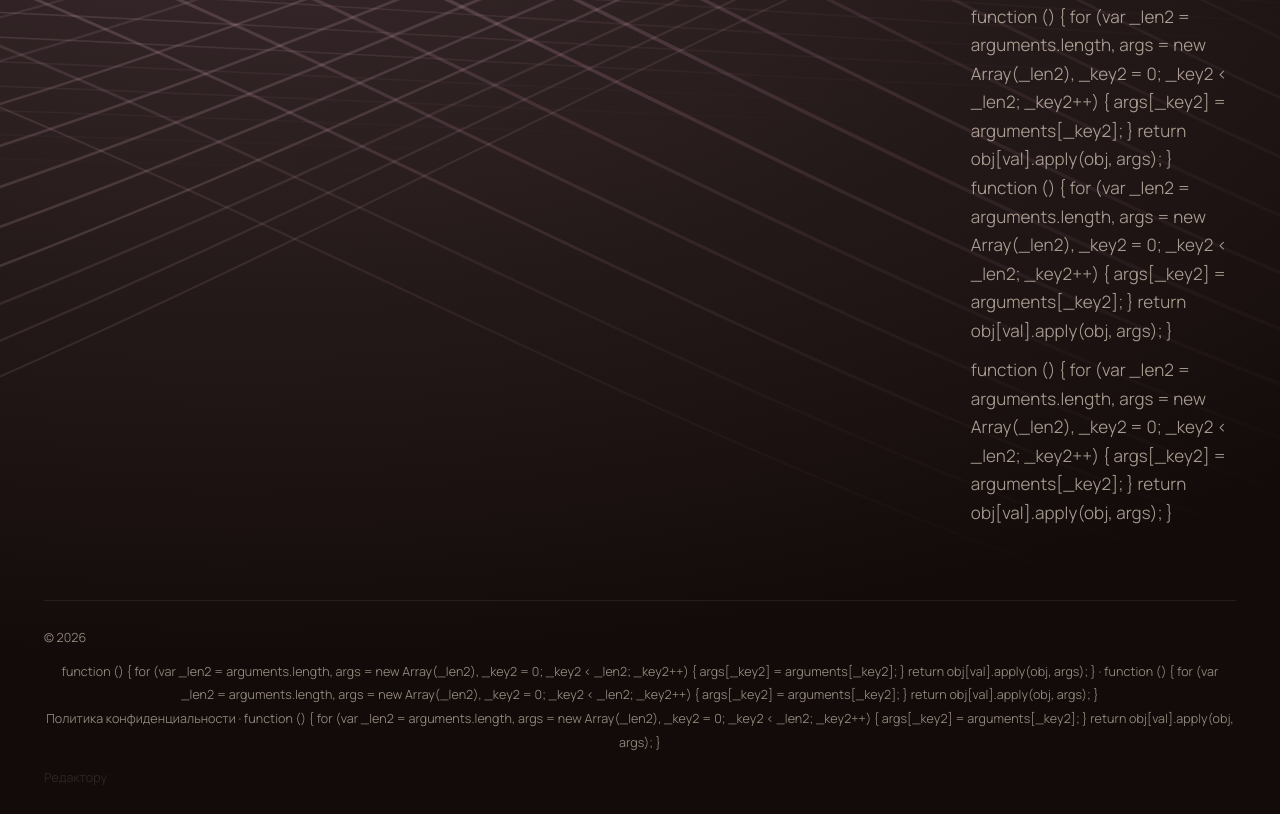
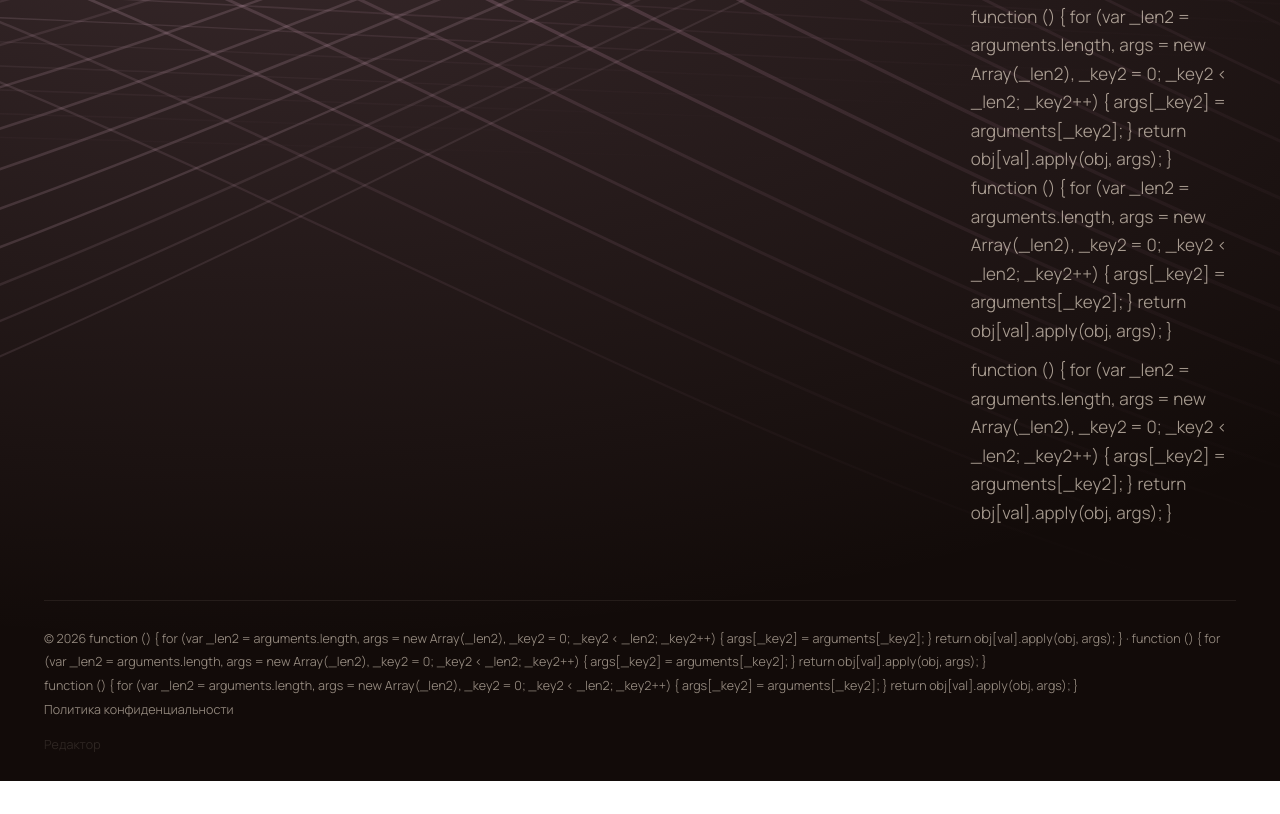
Before and after one commit to prostopedroo-dot/zvukn-site, an Eleventy site: page src/pages/blog.njk in a window 1280 px wide. Shown: the part 2055-2869 px from the top of the page. After the commit the page ends 2836 px from the top, so only its background shows below. Built offline with nearby package versions, Linux system fonts and the light colour scheme; Eleventy itself is replaced by a stand-in of ours; files that its build step writes are made by us from their sources; what js-yaml would draw is missing.

Commit message:
Низ подвала: три строки слева, «Редактор» справа

```diff
--- a/src/_includes/layouts/layout-inner.njk
+++ b/src/_includes/layouts/layout-inner.njk
@@ -83,9 +83,12 @@
     </div>
 
     <div class="footer-bottom">
-      <span>© <span data-year>2026</span></span>
-      <span class="fb__mid">{{ site.fullName }} · {{ site.city }}<br><a href="{{ '/politika' | url }}">Политика конфиденциальности</a> · {{ site.footerNote }}</span>
-      <a class="ed" href="/admin/">Редактору</a>
+      <span class="fb__left">
+        <span>© <span data-year>2026</span> {{ site.fullName }} · {{ site.city }}</span><br>
+        <span>{{ site.footerNote }}</span><br>
+        <span><a href="{{ '/politika' | url }}">Политика конфиденциальности</a></span>
+      </span>
+      <a class="ed" href="/admin/">Редактор</a>
     </div>
   </div>
 </footer>
--- a/src/assets/css/site.css
+++ b/src/assets/css/site.css
@@ -1059,6 +1059,6 @@ body.cat--policy .section[data-abs="a"]::before { background-image: url("../img/
 .form-note a:hover { color: var(--cream); }
 
 /* Нижняя строка подвала: город, ссылки и почти невидимый вход для редактора */
-.fb__mid { text-align: center; line-height: 1.9; }
+.fb__left { text-align: left; line-height: 1.9; }
 .ed { opacity: .22; transition: opacity .25s ease; }
 .ed:hover, .ed:focus-visible { opacity: .85; }
--- a/src/assets/css/v1.css
+++ b/src/assets/css/v1.css
@@ -515,6 +515,6 @@ body.nav-open .menu__foot { opacity: 1; }
 }
 
 /* Нижняя строка подвала: город, ссылки и почти невидимый вход для редактора */
-.fb__mid { text-align: center; line-height: 1.9; }
+.fb__left { text-align: left; line-height: 1.9; }
 .ed { opacity: .22; transition: opacity .25s ease; }
 .ed:hover, .ed:focus-visible { opacity: .85; }
--- a/src/assets/css/v2.css
+++ b/src/assets/css/v2.css
@@ -540,6 +540,6 @@ body.nav-open .menu__foot { opacity: 1; }
 }
 
 /* Нижняя строка подвала: город, ссылки и почти невидимый вход для редактора */
-.fb__mid { text-align: center; line-height: 1.9; }
+.fb__left { text-align: left; line-height: 1.9; }
 .ed { opacity: .22; transition: opacity .25s ease; }
 .ed:hover, .ed:focus-visible { opacity: .85; }
--- a/src/assets/css/v3.css
+++ b/src/assets/css/v3.css
@@ -535,6 +535,6 @@ body.nav-open .menu__foot { opacity: 1; }
 }
 
 /* Нижняя строка подвала: город, ссылки и почти невидимый вход для редактора */
-.fb__mid { text-align: center; line-height: 1.9; }
+.fb__left { text-align: left; line-height: 1.9; }
 .ed { opacity: .22; transition: opacity .25s ease; }
 .ed:hover, .ed:focus-visible { opacity: .85; }
```
Also changed, not shown: src/_includes/layouts/layout-main.njk (+6 -3 lines).
